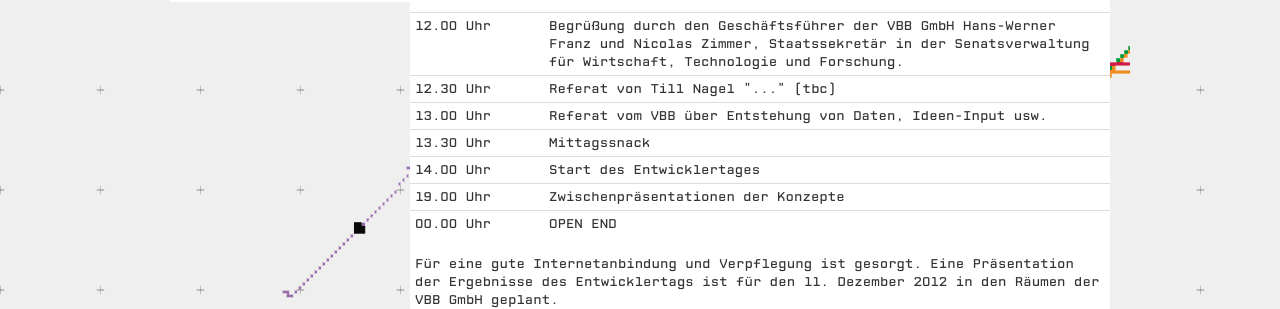
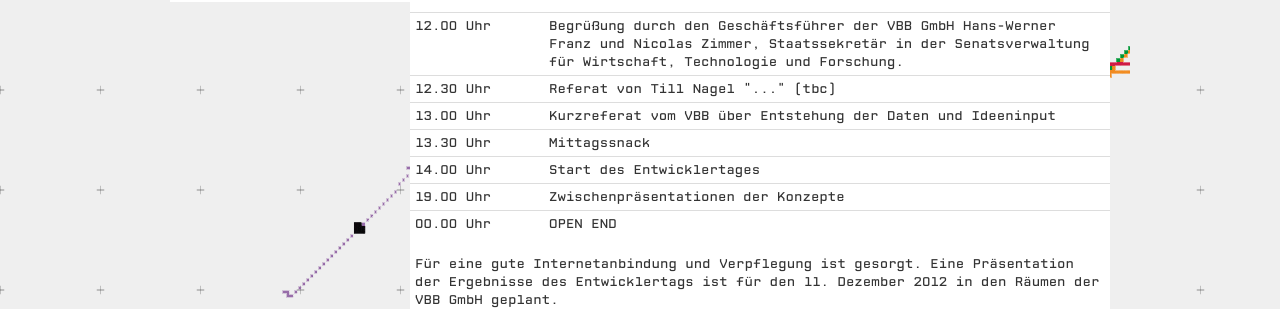
Before and after one commit to okfde/berlin.appsandthecity, a Jekyll site: the page built from index.html, in a window 1280 px wide and 900 px high, scrolled down 1558 px. Shown: the part 152-461 px from the top of the window. Built offline with Jekyll 4.4.1, drawn with Linux system fonts in a browser that asks for light colours; nearby versions of some CDN libraries; Markdown is read by kramdown in place of the engine named in the settings.

Commit message:
ablauf änderung

```diff
--- a/index.html
+++ b/index.html
@@ -102,7 +102,7 @@ von innovativen Anwendungen angeht. Einige wollen wir hier vorstellen:</p>
         </tr>
         <tr>
         <td>13.00 Uhr</td>
-          <td>Referat vom VBB über Entstehung von Daten, Ideen-Input usw.</td>
+          <td>Kurzreferat vom VBB über Entstehung der Daten und Ideeninput</td>
         </tr>
         <tr>
           <td>13.30 Uhr</td>
```
